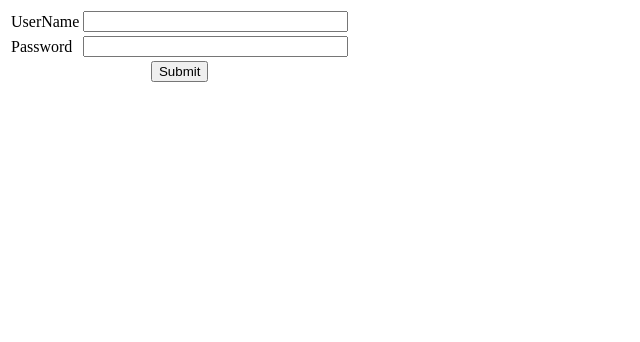
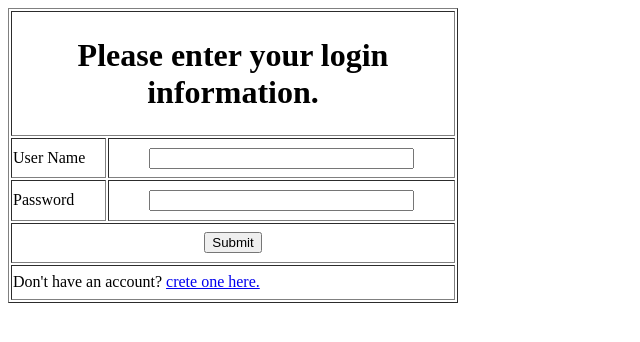
Before and after one commit to gideonw14/SmallHomelessPluto, a PHP site: page / in a window 1280 px wide. Shown: the top 342 px of the page, without its empty margins (0-640 px from the left). Run offline with PHP 8.4, Linux system fonts and the light colour scheme.

Commit message:
create user functionality

```diff
--- a/index.php
+++ b/index.php
@@ -1,25 +1,25 @@
-
-<html>
-<body>
 <form action="verify.php" method="get">
-
-<table border="0">
-
+<table style="height: 295px;" border="1" width="450">
+<tbody>
 <tr>
-	<td>UserName</td>
-	<td align="center"><input type="text" id="username" name="username" size="30" /></td>
+<td colspan="2" align="center">
+  <p><font size="+3"><b>Please enter your login information.</b></font></p>
+</td>
 </tr>
-
 <tr>
-	<td>Password</td>
-	<td align="center"><input type="text" id="password" name="password" size="30" /></td>
+<td>User Name</td>
+<td align="center"><input id="username" name="username" size="30" type="text" /></td>
 </tr>
-
 <tr>
-<td colspan="2" align="center"><input type="submit" value="Submit"/></td>
+<td>Password</td>
+<td align="center"><input type="password" id="password" name="password" size="30" type="text" /></td>
 </tr>
-
+<tr>
+<td colspan="2" align="center"><input type="submit" value="Submit" /></td>
+</tr>
+ <tr>
+   <td colspan="2">Don't have an account? <a href="createaccount.php">crete one here.</a> </td>
+</tr>
+</tbody>
 </table>
 </form>
-</body>
-</html>
--- a/verify.php
+++ b/verify.php
@@ -11,11 +11,11 @@ $_SESSION["user"] = DB_USER;
 $_SESSION["pass"] = DB_PASSWORD;
 //establish database connection
 $dbc = @mysqli_connect(DB_HOST, DB_USER, DB_PASSWORD, DB_NAME)
-OR die('Could not connect to MySQL, redirecting you back to login page.'. header( "refresh:4;url=index.php" ));
+OR session_abort() . die('Could not connect to MySQL, redirecting you back to login page.'. header( "refresh:4;url=index.php" ));
 
 //activate a query to get the access level of the user.
 $query = "SELECT DISTINCT accesslevel FROM users u " .
-			"WHERE u.username = \"" . DB_USER . "\" AND u.password = \"" . DB_PASSWORD ."\"";
+			"WHERE u.username = \"" . DB_USER . "\" AND u.password = \"" . DB_PASSWORD . "\"";
 
 $response = @mysqli_query($dbc, $query);
 
```
Also changed, not shown: accountcreation.php (added, +29 -0 lines), createaccount.php (added, +24 -0 lines).
